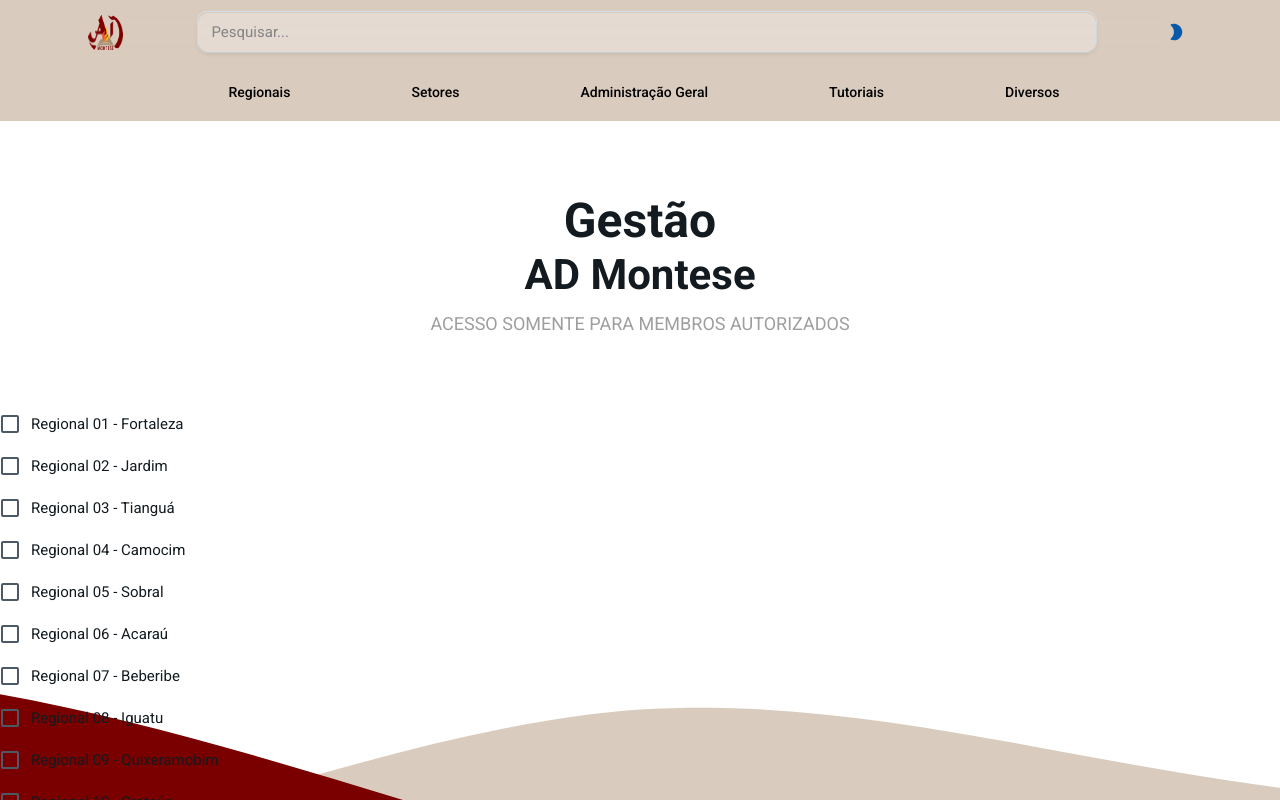
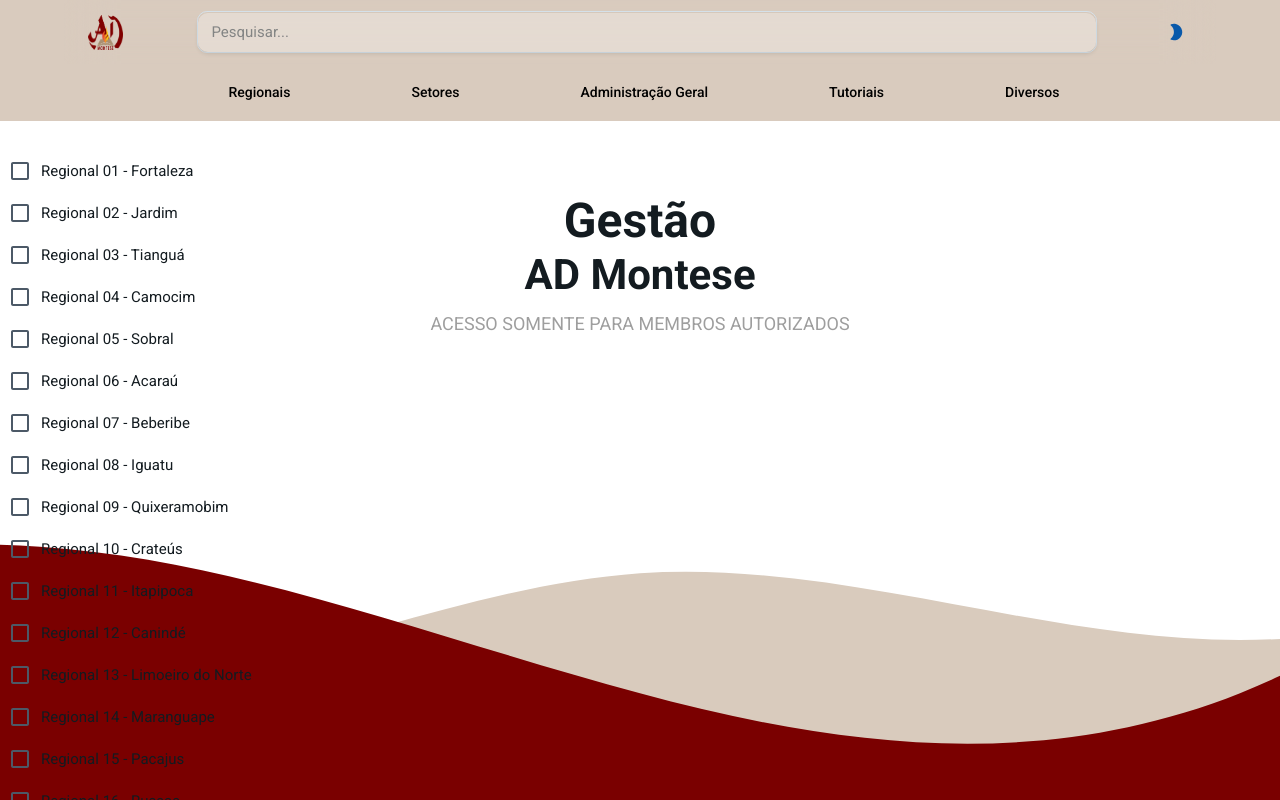
Before and after one commit to levibf/igreja-link, a React (Vite) app: page / in a window 1280 px wide. Shown: the top 800 px of the page. Built offline with nearby package versions, Linux system fonts and the light colour scheme.

Commit message:
estilizaçõe

```diff
--- a/src/components/FilterComponent.jsx
+++ b/src/components/FilterComponent.jsx
@@ -20,9 +20,9 @@
   const filteredRegionals = regionals.filter(regional => selectedRegionals.includes(regional.id));
 
   return (
-    <div className='Filtro'>
+    <div>
       {/* Cria uma lista de checkboxes para selecionar regionais */}
-      <FormGroup>
+      <FormGroup className='Filtro'>
         {regionals.map((regional) => (
           <FormControlLabel
             key={regional.id}
--- a/src/components/Regional/RegionalDetalhes.jsx
+++ b/src/components/Regional/RegionalDetalhes.jsx
@@ -23,9 +23,9 @@
 
 // Modificação no componente para lidar com várias regionais
 const RegionalDetalhes = ({ regionais }) => {
-    if (!regionais || regionais.length === 0) {
-        return <div>Nenhuma regional selecionada</div>;
-    }
+    // if (!regionais || regionais.length === 0) {
+    //     return <div>Nenhuma regional selecionada</div>;
+    // }
 
     return (
         <Box
--- a/src/index.css
+++ b/src/index.css
@@ -9,8 +9,10 @@
     padding: 0px !important;
 }
 
-/* .Filtro {
+.Filtro {
     position: absolute;
-    z-index: 1;
-    gap: 2;
-} */
+    top: 0;
+    left: 0;
+    padding-left: 10px;
+    padding-top: 10em;
+}
```
